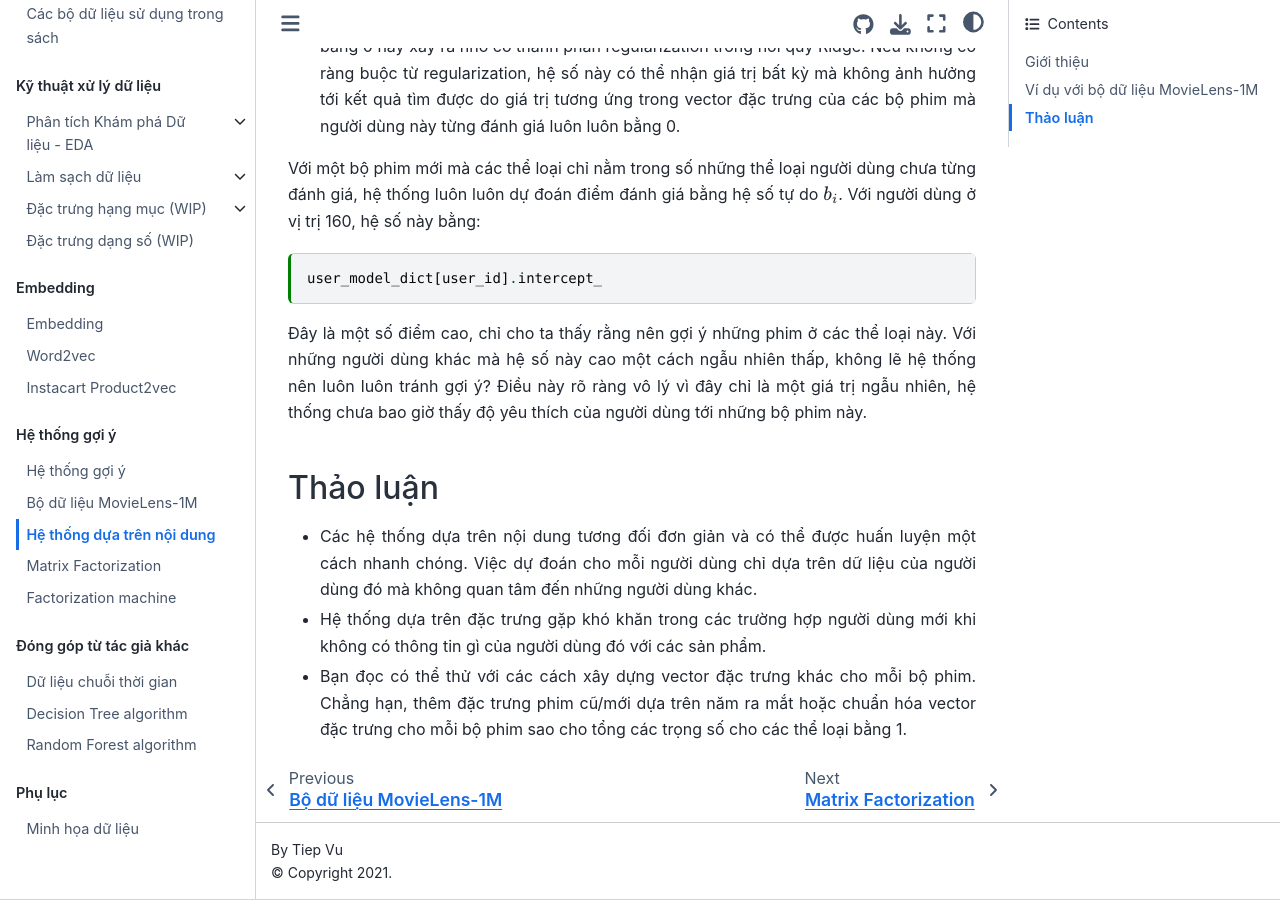
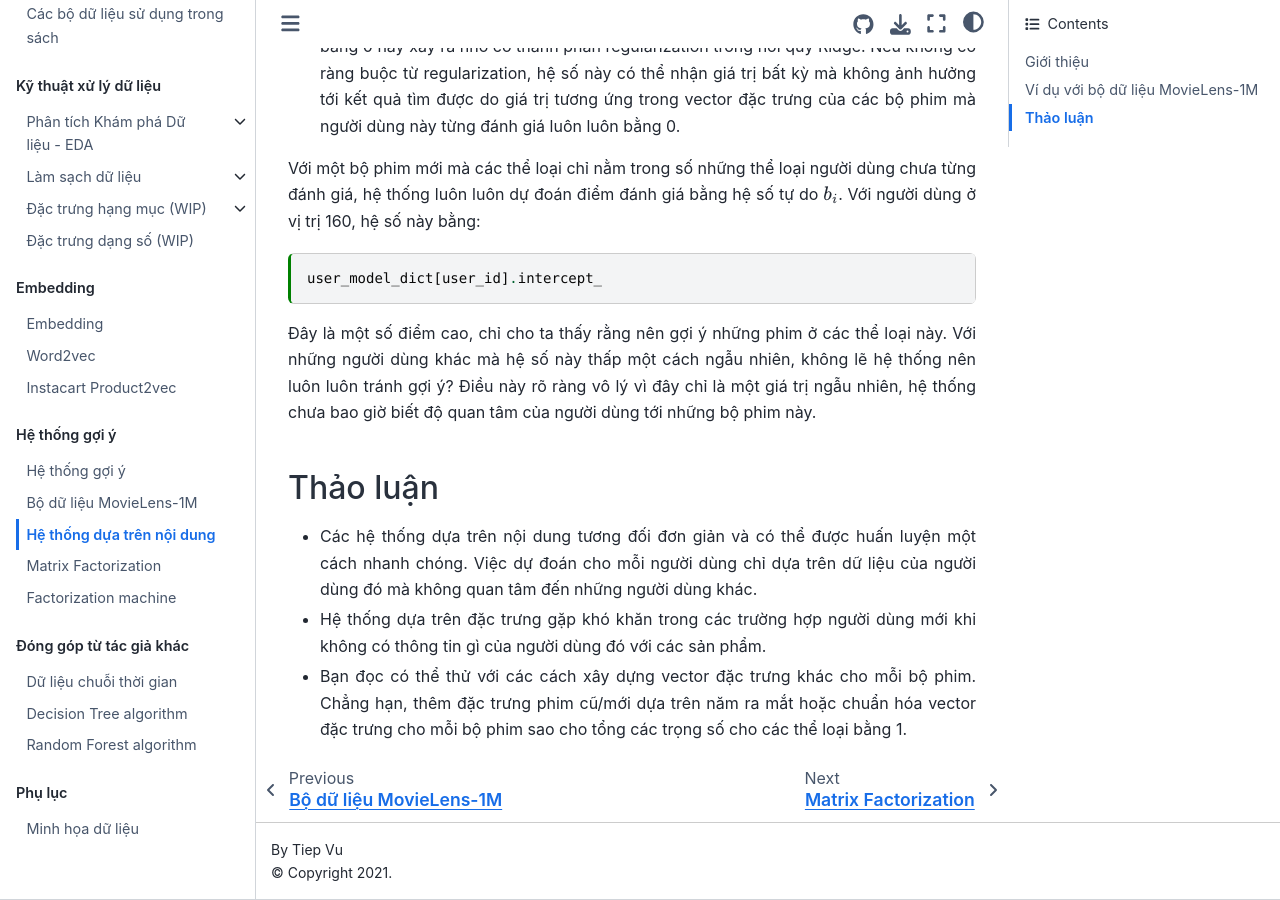
Before and after one commit to tiepvupsu/tabml_book, a Jupyter Book: the page built from book/ch_recommendation_system/content_based.md, in a window 1280 px wide and 900 px high, scrolled down 5272 px. Built offline with Jupyter Book 1.0.4 settings and Sphinx 7.4.7 and the Sphinx Book theme 1.1.4, drawn with Linux system fonts in a browser that asks for light colours; comment, search, counter and statistics services are not loaded.

Commit message:
Update book/ch_recommendation_system/content_based.md

````diff
--- a/book/ch_recommendation_system/content_based.md
+++ b/book/ch_recommendation_system/content_based.md
@@ -218,7 +218,7 @@ Với một bộ phim mới mà các thể loại chỉ nằm trong số những
 user_model_dict[user_id].intercept_
 ```
 
-Đây là một số điểm cao, chỉ cho ta thấy rằng nên gợi ý những phim ở các thể loại này. Với những người dùng khác mà hệ số này cao một cách ngẫu nhiên thấp, không lẽ hệ thống nên luôn luôn tránh gợi ý? Điều này rõ ràng vô lý vì đây chỉ là một giá trị ngẫu nhiên, hệ thống chưa bao giờ thấy độ yêu thích của người dùng tới những bộ phim này.
+Đây là một số điểm cao, chỉ cho ta thấy rằng nên gợi ý những phim ở các thể loại này. Với những người dùng khác mà hệ số này thấp một cách ngẫu nhiên, không lẽ hệ thống nên luôn luôn tránh gợi ý? Điều này rõ ràng vô lý vì đây chỉ là một giá trị ngẫu nhiên, hệ thống chưa bao giờ biết độ quan tâm của người dùng tới những bộ phim này.
 
 +++
 
````
